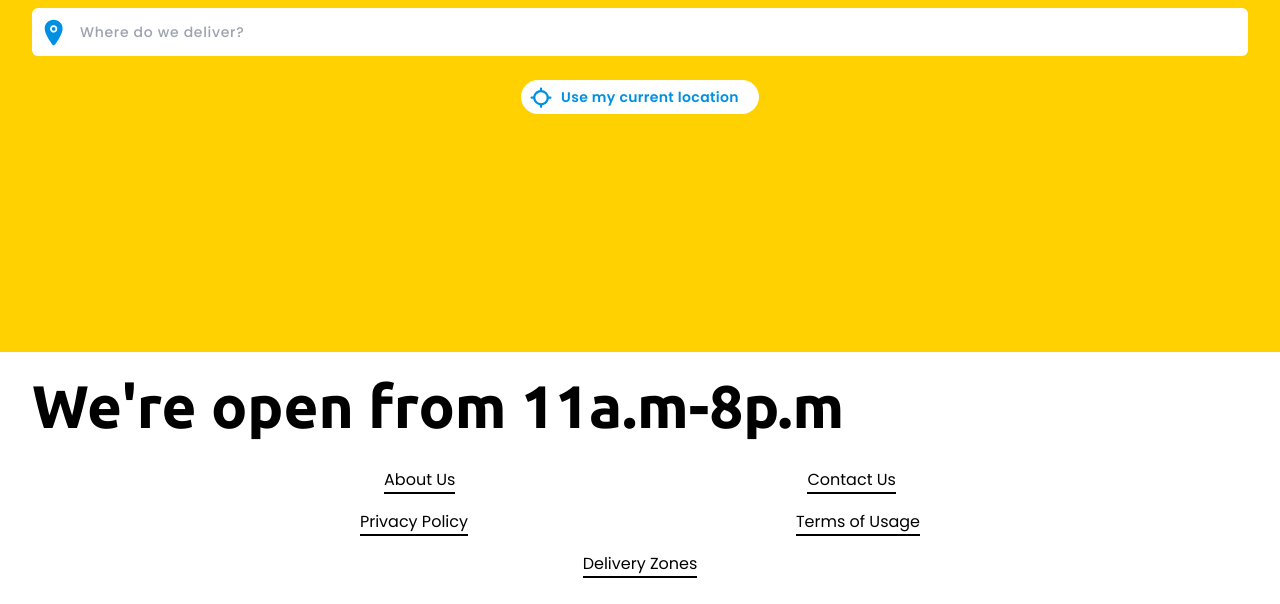
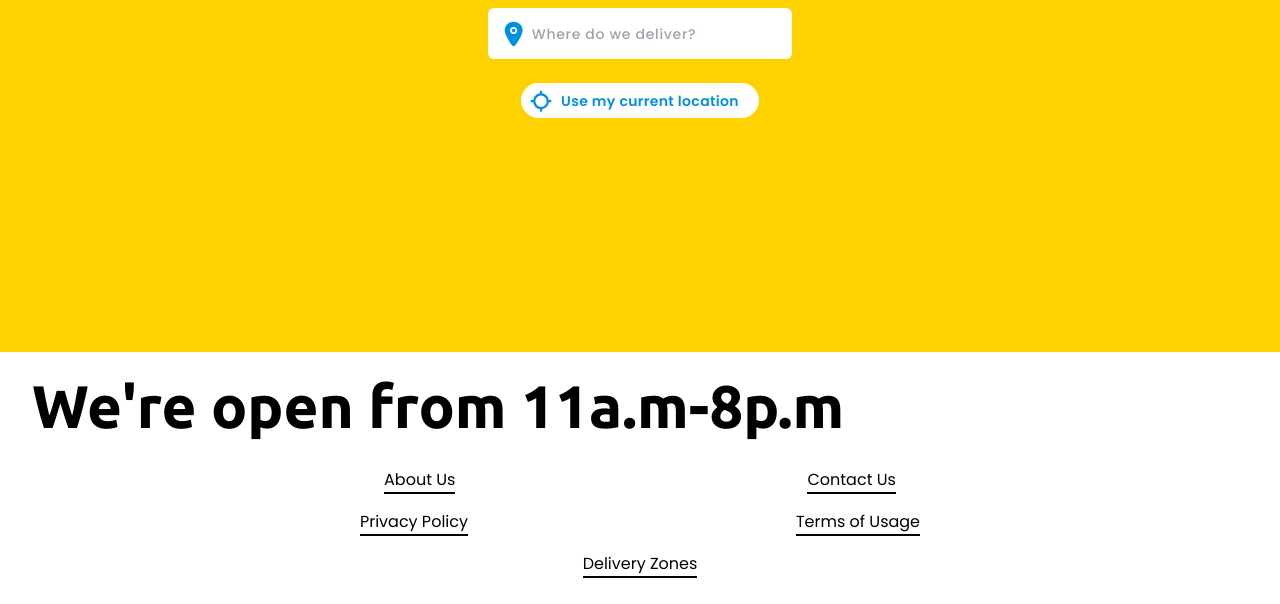
Before and after one commit to XNWayne/tcss, a website: page index.html in a window 1280 px wide. Shown: the part 448-1052 px from the top of the page. Drawn offline with Linux system fonts and the light colour scheme.

Commit message:
testing 7

```diff
--- a/index.html
+++ b/index.html
@@ -58,10 +58,10 @@
               </section>
               <!-- Location -->
               <section id="location" class="mt-6">
-                <div id="input" class="flex flex-row items-center gap-1 rounded-md bg-white py-1 px-2">
+                <button id="input" class="flex flex-row items-center gap-1 rounded-md bg-white py-3 pr-24 pl-3 mx-auto focus:outline-none">
                   <img src="./assets/icons/location.svg" alt="location" class="w-7">
-                  <input type="text" placeholder="Where do we deliver?" class="w-full rounded-full py-2 px-2 focus:outline-none placeholder:font-poppins placeholder:font-medium placeholder:text-gray-400 placeholder:tracking-wider placeholder:text-sm">
-                </div>
+                  <span class="font-poppins font-medium text-gray-400 tracking-wider text-sm">Where do we deliver?</span>
+                </button>
                 <div id="current" class="my-6">
                   <button class="flex flex-row items-center justify-between bg-white py-1.5 pl-2 pr-5 rounded-full mx-auto focus:outline-none">
                     <img src="./assets/icons/locate.svg" alt="locate" class="w-6 mr-2">
```
Also changed, not shown: dist/output.css.
